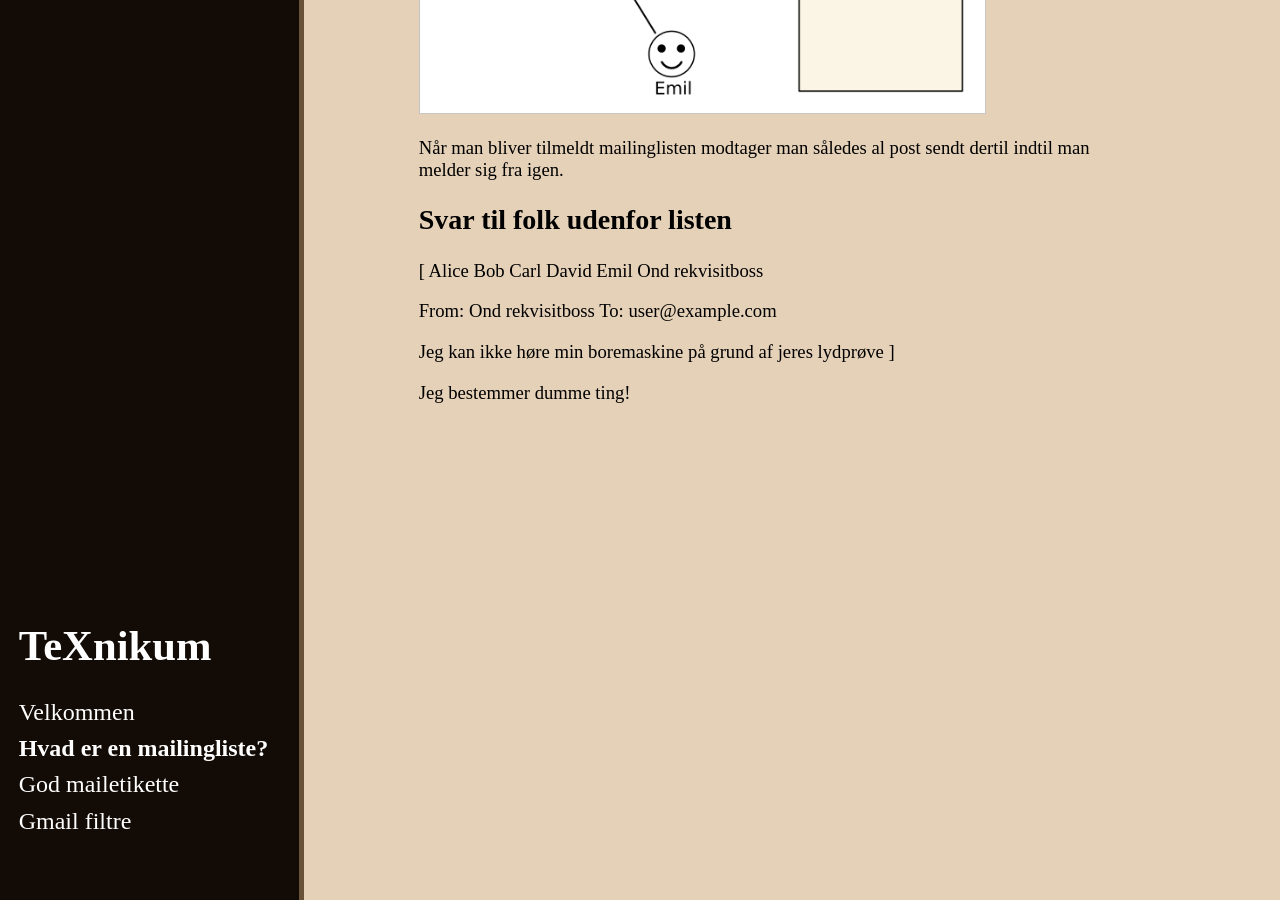
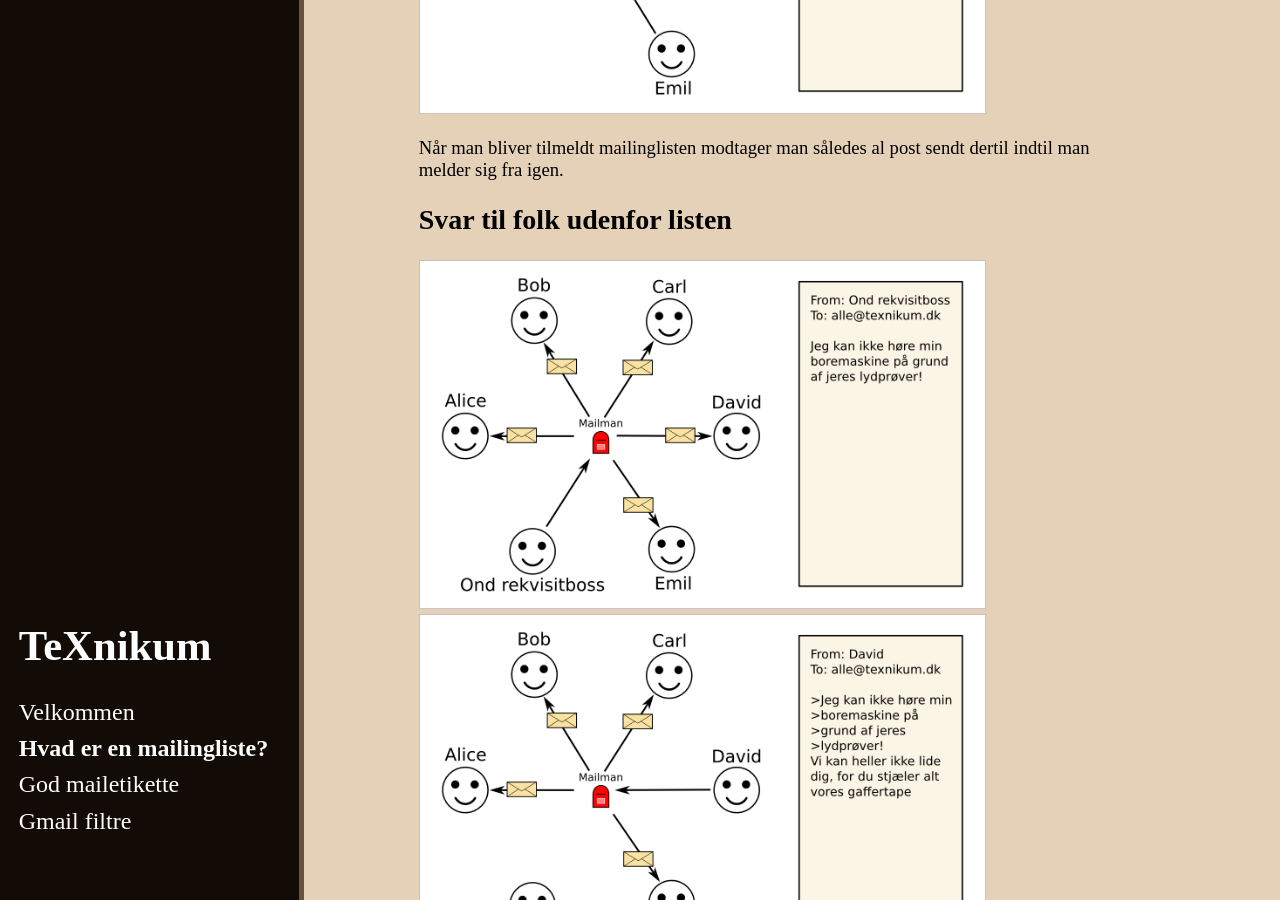
Before and after one commit to TeXnikum/TeXnikum.github.io, a Jekyll site: the page built from mailinglister.md, in a window 1280 px wide and 900 px high, scrolled down 2132 px. Built offline with Jekyll 4.4.1, drawn with Linux system fonts in a browser that asks for light colours.

Commit message:
added illustrations

```diff
--- a/mailinglister.md
+++ b/mailinglister.md
@@ -34,18 +34,6 @@ Når man bliver tilmeldt mailinglisten modtager man således al post sendt derti
 
 
 ## Svar til folk udenfor listen
-[
-  Alice
-  Bob
-  Carl
-  David
-  Emil
-  Ond rekvisitboss
-
-  From: Ond rekvisitboss
-  To: {{ site.email-list }}
-
-  Jeg kan ikke høre min boremaskine på grund af jeres lydprøve
-]
-
-  Jeg bestemmer dumme ting!
+<img src="/images/illustration-5.png" class="img">
+<img src="/images/illustration-6.png" class="img">
+<img src="/images/illustration-7.png" class="img">
```
Also changed, not shown: images/illustration-5.png (added), images/illustration-6.png (added), images/illustration-7.png (added).
